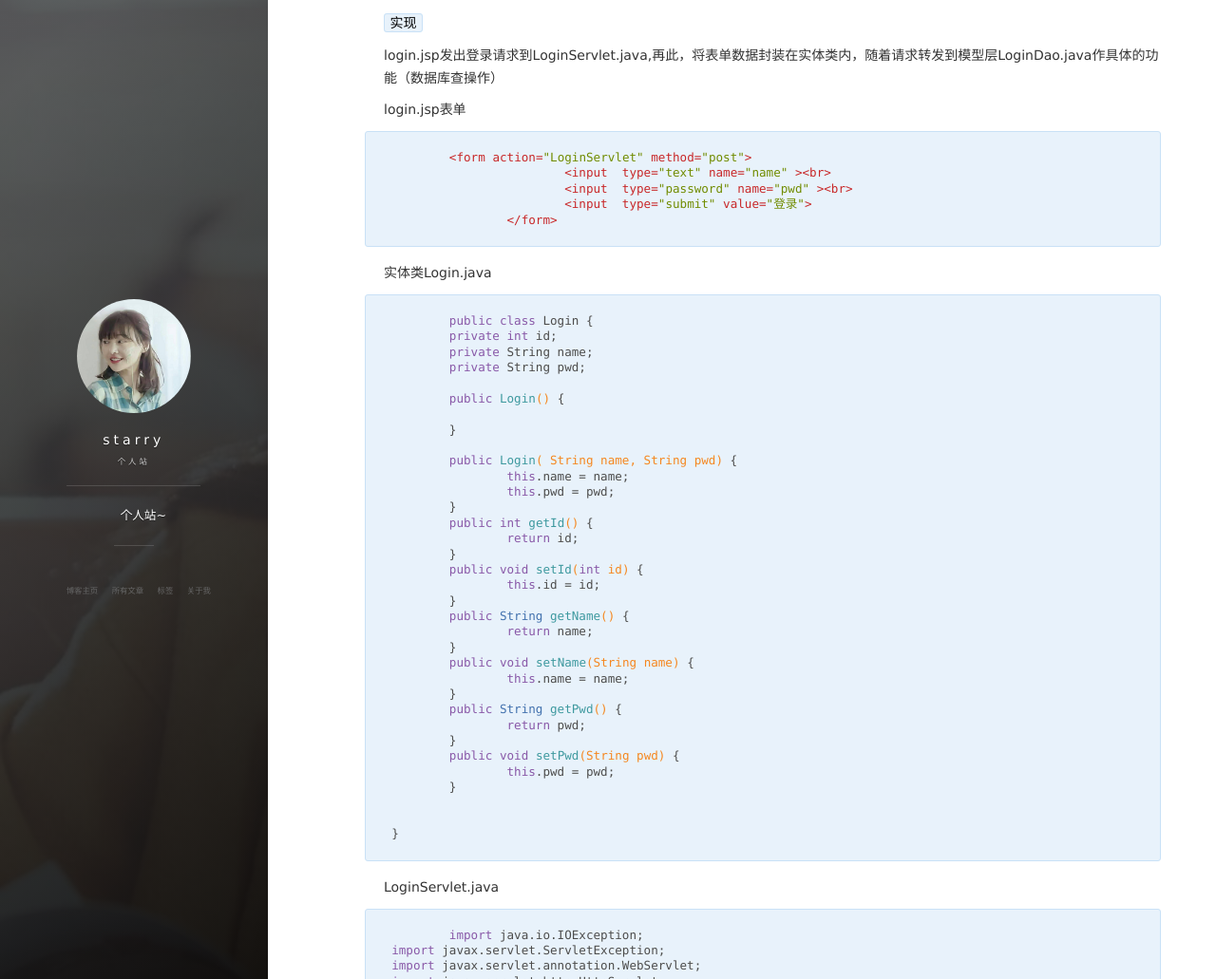
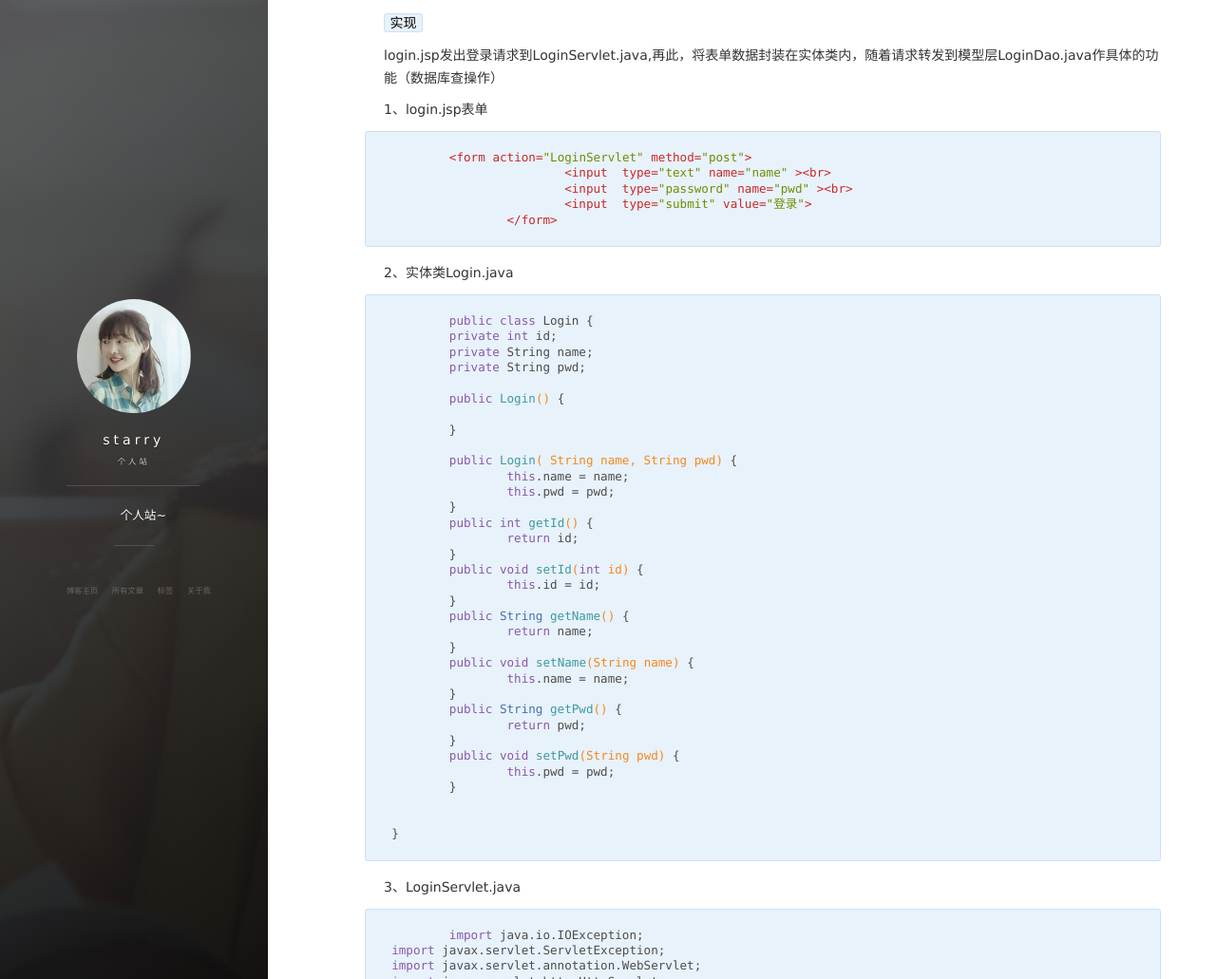
Before and after one commit to MMstarry/MMstarry.github.io, a Jekyll site: the page built from _posts/2019-03-06-MVC实现登录注册.md, in a window 1280 px wide and 1400 px high. Shown: the part 223-1254 px from the top of the window at 95% size. Built offline with Jekyll 4.4.1, drawn with Linux system fonts in a browser that asks for light colours; nearby versions of some CDN libraries; comment, search, counter and statistics services are not loaded; some of the changed text lies outside the part shown.

Commit message:
Update 2019-03-06-MVC实现登录注册.md

````diff
--- a/_posts/2019-03-06-MVC实现登录注册.md
+++ b/_posts/2019-03-06-MVC实现登录注册.md
@@ -14,7 +14,7 @@ tag: JavaWeb
 
 login.jsp发出登录请求到LoginServlet.java,再此，将表单数据封装在实体类内，随着请求转发到模型层LoginDao.java作具体的功能（数据库查操作）
 
-login.jsp表单
+1、login.jsp表单
 
 ```
 	<form action="LoginServlet" method="post">
@@ -24,7 +24,7 @@ login.jsp表单
 		</form>
 ```
 
-实体类Login.java
+2、实体类Login.java
 
 ```
 	public class Login {
@@ -63,7 +63,7 @@ login.jsp表单
 }
 ```
 
-LoginServlet.java
+3、LoginServlet.java
 
 ```
 	import java.io.IOException;
````
Also changed, not shown: other parts of _posts/2019-03-06-MVC实现登录注册.md (+1 -1 lines).
